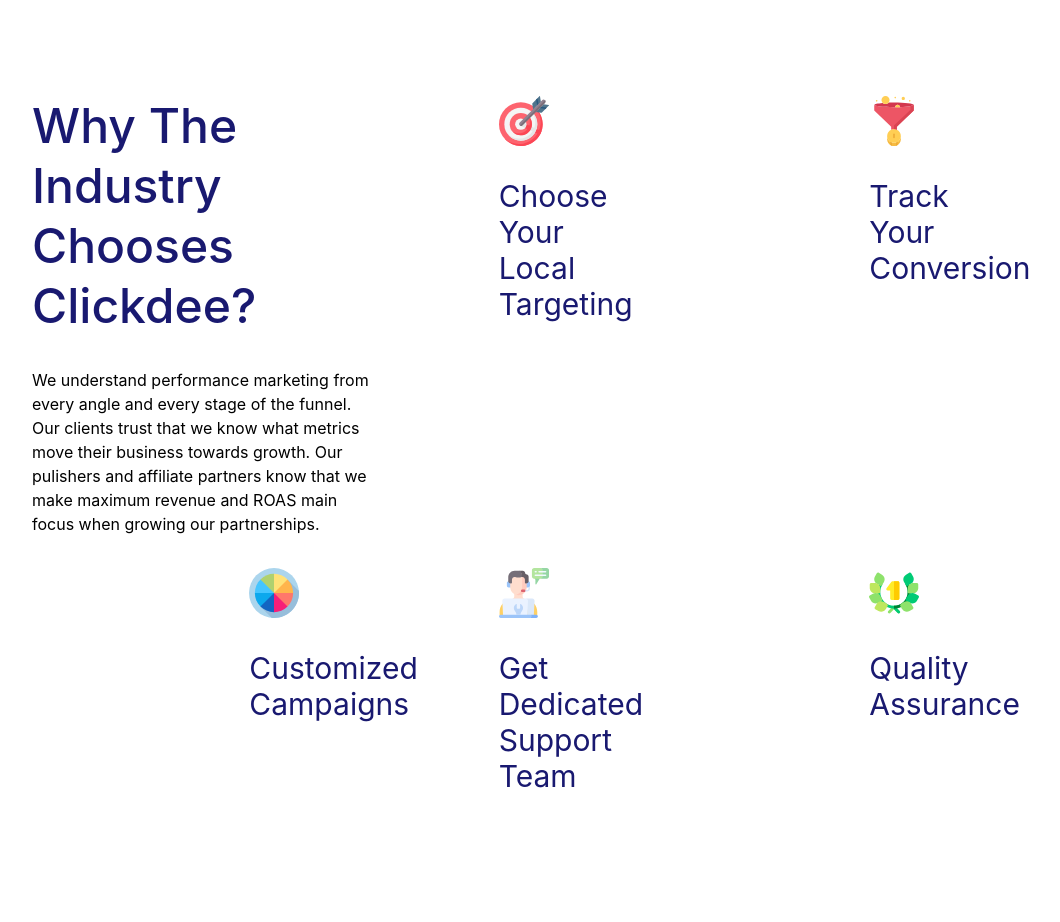
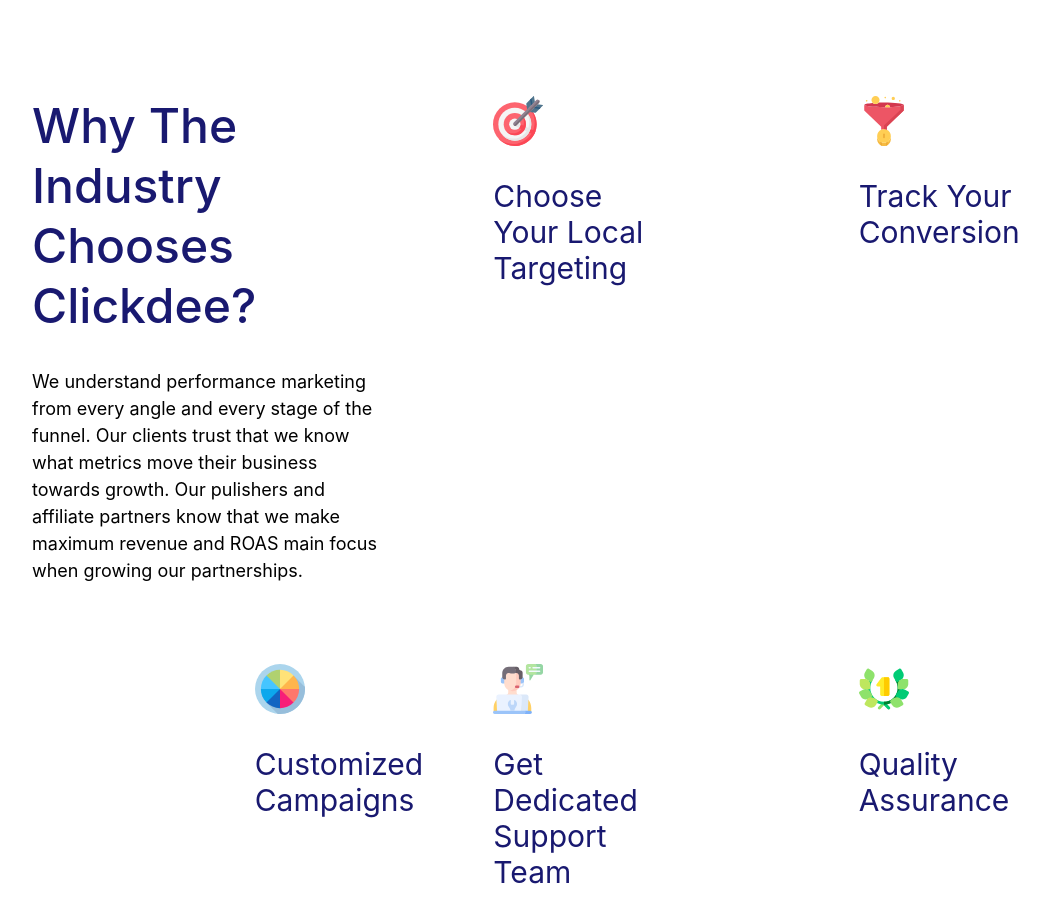
Before and after one commit to shahrukh1494/clickdee, a React (Create React App) app: page / in a window 1280 px wide. Shown: the top 922 px of the page, without its empty margins (68-1128 px from the left). Built offline with nearby package versions, Linux system fonts and the light colour scheme.

Commit message:
added hover subtext

```diff
--- a/src/ChooseUs.js
+++ b/src/ChooseUs.js
@@ -2,13 +2,13 @@
 
 const ChooseUs = () => {
   return (
-    <div className="relative py-12 px-[100px] mt-12 grid grid-rows-2 grid-cols-3 gap-8">
+    <div className="relative py-12 px-[100px] mt-12 grid grid-rows-2 grid-cols-3 gap-x-4 gap-y-20">
       <div className="cursor-default relative block">
         <div className="text-[#191970] font-medium leading-[60px] text-5xl">
           Why The Industry Chooses Clickdee?
         </div>
 
-        <div className="pt-8">
+        <div className="pt-8 text-[18px]">
           We understand performance marketing from every angle and every stage
           of the funnel. Our clients trust that we know what metrics move their
           business towards growth. Our pulishers and affiliate partners know
@@ -16,40 +16,70 @@
           partnerships.
         </div>
       </div>
-      <div className="hover:-translate-y-8 cursor-pointer px-12 pb-12 text-[#191970] text-3xl text-center">
+      <div className="group hover:-translate-y-8 cursor-pointer px-12 pb-12 text-center">
         <div className="px-12 pb-8">
           <img src="/target.svg" alt="SVG" />
         </div>
 
-        <div className="px-12 text-left">Choose Your Local Targeting</div>
+        <div className="px-12 text-left text-[#191970] text-3xl ">
+          Choose Your Local Targeting
+        </div>
+        <div className="text-left pt-4 pl-12 invisible group-hover:visible">
+          Our targeted and tracked calls are tailored to your business needs,
+          audience, and geolocation.
+        </div>
       </div>
-      <div className="hover:-translate-y-8 cursor-pointer px-12 pb-12 text-[#191970] text-3xl text-center">
+      <div className="group hover:-translate-y-8 cursor-pointer px-12 pb-12 text-center">
         <div className="px-12 pb-8">
           <img src="/funnel.svg" alt="SVG" />
         </div>
-        <div className="px-12 text-left">Track Your Conversion</div>
+        <div className="px-12 text-left text-[#191970] text-3xl">
+          Track Your Conversion
+        </div>
+        <div className="text-left pt-4 pl-12 invisible group-hover:visible">
+          We use the most progressive tracking and analytics technology to
+          ensure that every call can be tracked and evaluated
+        </div>
       </div>
-      <div className="grid grid-cols-2">
+      <div className="group grid grid-cols-2">
         <div></div>
-        <div className="hover:-translate-y-8 cursor-pointer text-[#191970] text-3xl text-center">
+        <div className="hover:-translate-y-8 cursor-pointer text-center">
           <div className="px-12 pb-8">
             <img src="/colorwheel.svg" alt="SVG" />
           </div>
-          <div className="px-12 text-left">Customized Campaigns</div>
+          <div className="px-12 text-left text-[#191970] text-3xl ">
+            Customized Campaigns
+          </div>
+          <div className="text-left pt-4 pl-12 invisible group-hover:visible">
+            Audiences, budgets, and goals: you decide the criteria for your
+            digital ad campaign, and we’ll do the rest.
+          </div>
         </div>
       </div>
 
-      <div className="hover:-translate-y-8 cursor-pointer px-12 pb-12 text-[#191970] text-3xl text-center">
+      <div className="group hover:-translate-y-8 cursor-pointer px-12 pb-12 text-center">
         <div className="px-12 pb-8">
           <img src="/person.svg" alt="SVG" />
         </div>
-        <div className="px-12 text-left">Get Dedicated Support Team</div>
+        <div className="px-12 text-left text-[#191970] text-3xl ">
+          Get Dedicated Support Team
+        </div>
+        <div className="text-left pt-4 pl-12 invisible group-hover:visible">
+          We constantly monitor quality control! Our affiliate network of
+          publishers are digital ad experts that have been vetted.
+        </div>
       </div>
-      <div className="hover:-translate-y-8 cursor-pointer px-12 pb-12 text-[#191970] text-3xl text-center">
+      <div className="group hover:-translate-y-8 cursor-pointer px-12 pb-12 text-center">
         <div className="px-12 pb-8">
           <img src="/assurance.svg" alt="SVG" />
         </div>
-        <div className="px-12 text-left">Quality Assurance</div>
+        <div className="px-12 text-left text-[#191970] text-3xl ">
+          Quality Assurance
+        </div>
+        <div className="text-left pt-4 pl-12 invisible group-hover:visible">
+          We constantly monitor quality control! Our affiliate network of
+          publishers are digital ad experts that have been vetted.
+        </div>
       </div>
     </div>
   );
--- a/tailwind.config.js
+++ b/tailwind.config.js
@@ -5,4 +5,9 @@
     extend: {},
   },
   plugins: [],
+  variants: {
+    extend: {
+      visibility: ["group-hover"],
+    },
+  },
 };
```
